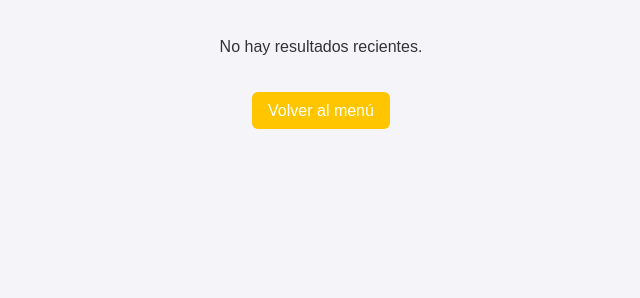
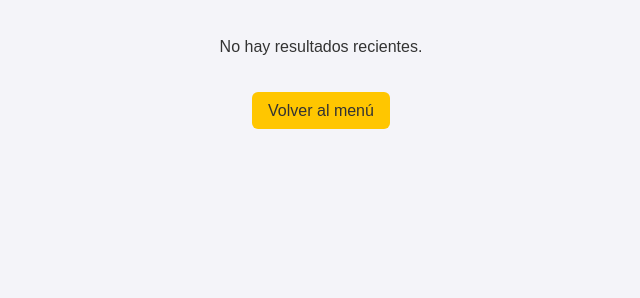
Before and after one commit to kddhdjgcf-cpu/ufc_TFG, a Django app: page /eventos/ in a window 1280 px wide. Shown: the part 278-576 px from the top of the page, without its empty margins (319-959 px from the left). Run offline with Django 5.2, Linux system fonts and the light colour scheme; data that the repository does not hold is empty.

Commit message:
configuración render

```diff
--- a/peleadores/templates/peleadores/ufc_eventos.html
+++ b/peleadores/templates/peleadores/ufc_eventos.html
@@ -69,11 +69,16 @@
             background-color: #ffc600;
             padding: 10px 16px;
             border-radius: 6px;
-            color: white;
+            color: #333;
         }
 
         .back a:hover {
             background-color: #dbac02;
+        }
+
+        .back {
+            display: block;
+            text-align: center;
         }
     </style>
 </head>
```
